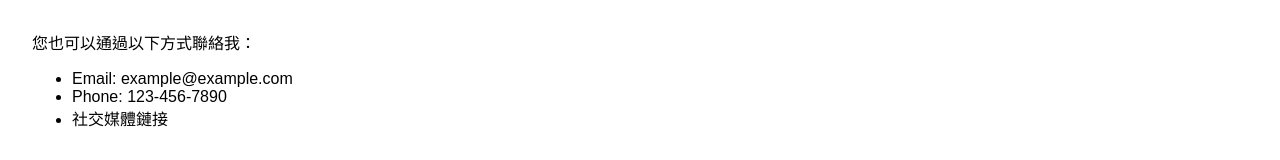
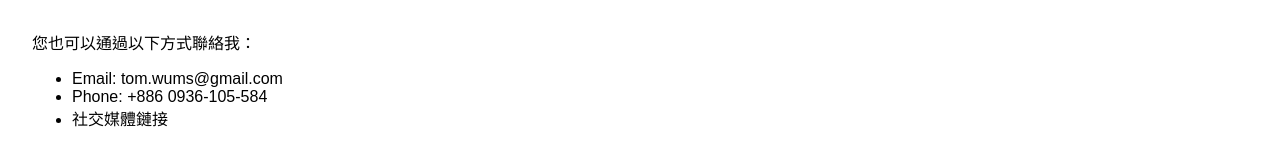
Before and after one commit to Tomwu229622/personal-website, a plain HTML site: page index.html in a window 1280 px wide. Shown: the part 1162-1322 px from the top of the page. Drawn offline with Linux system fonts and the light colour scheme.

Commit message:
Add files via upload

```diff
--- a/index.html
+++ b/index.html
@@ -51,8 +51,8 @@
         </form>
         <p>您也可以通過以下方式聯絡我：</p>
         <ul>
-            <li>Email: example@example.com</li>
-            <li>Phone: 123-456-7890</li>
+            <li>Email: tom.wums@gmail.com</li>
+            <li>Phone: +886 0936-105-584</li>
             <li>社交媒體鏈接</li>
         </ul>
     </section>
```
